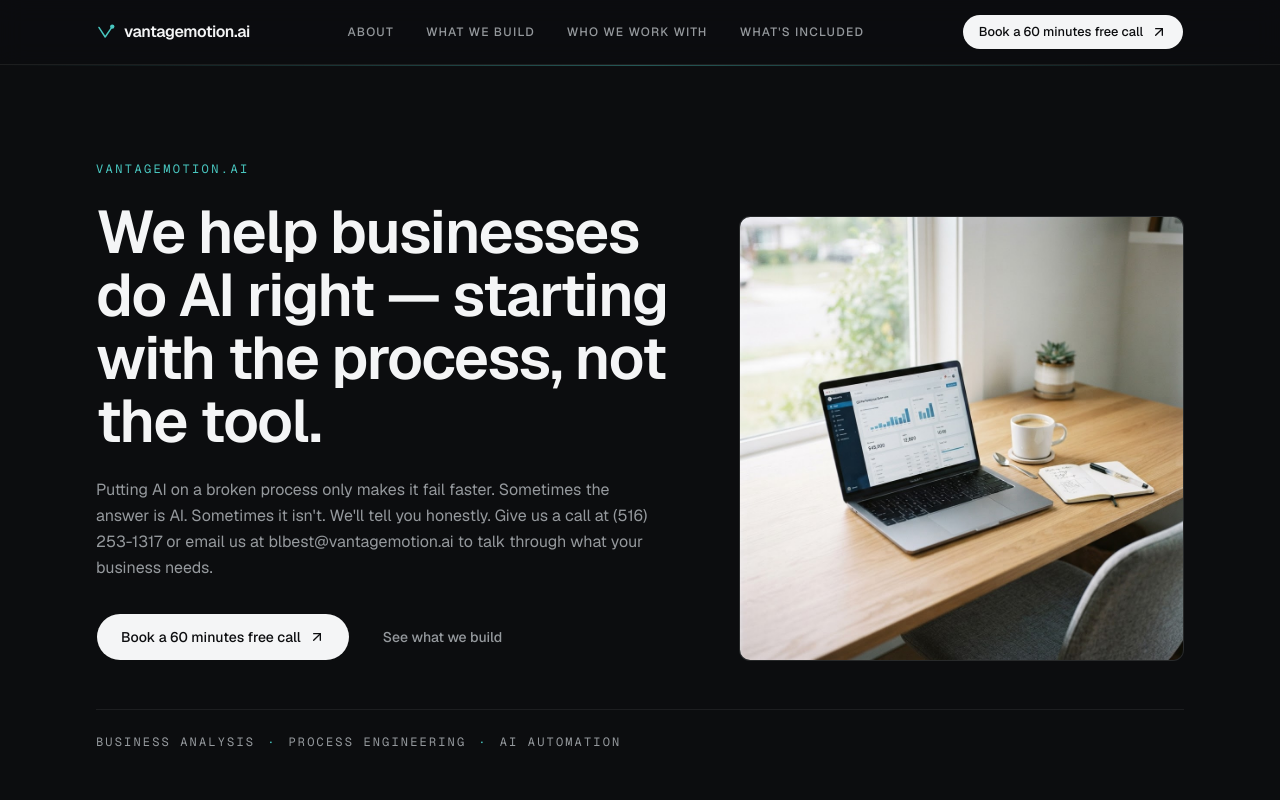
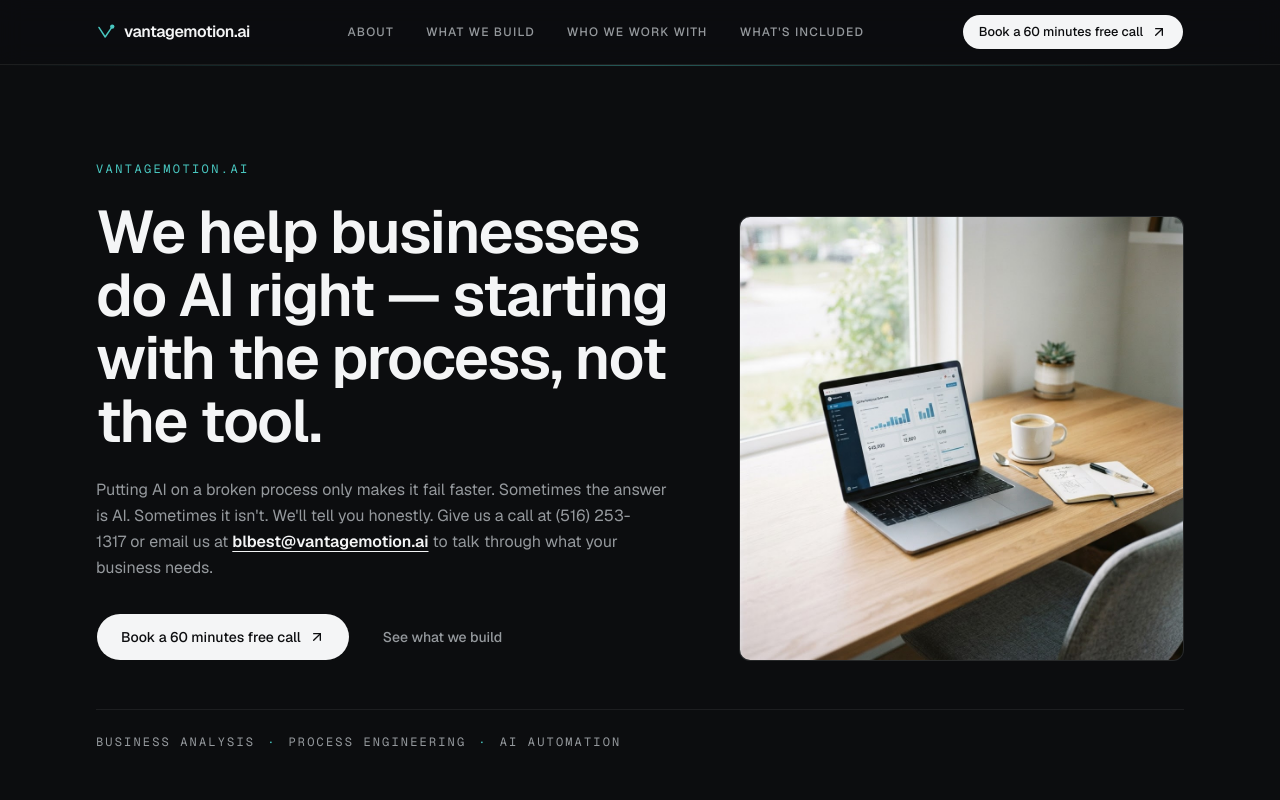
Before and after one commit to fosgate29/azala2, a Next.js app: page / in a window 1280 px wide. Shown: the top 800 px of the page. Built offline with nearby package versions, Linux system fonts and the light colour scheme.

Commit message:
Make hero email bold and clickable

```diff
--- a/components/hero-section.tsx
+++ b/components/hero-section.tsx
@@ -23,8 +23,16 @@ export function HeroSection() {
             </h1>
             <p className="mt-6 max-w-xl text-pretty leading-relaxed text-muted-foreground">
               Putting AI on a broken process only makes it fail faster. Sometimes the
-              answer is AI. Sometimes it isn&apos;t. We&apos;ll tell you honestly. Give us a call at (516) 253-1317 or email us at
-              blbest@vantagemotion.ai to talk through what your business needs.
+              answer is AI. Sometimes it isn&apos;t. We&apos;ll tell you honestly. Give us a call at (516) 253-1317 or email us at{" "}
+              <strong>
+                <a
+                  href="mailto:blbest@vantagemotion.ai"
+                  className="font-semibold text-foreground underline underline-offset-4"
+                >
+                  blbest@vantagemotion.ai
+                </a>
+              </strong>{" "}
+              to talk through what your business needs.
             </p>
 
             <div className="mt-8 flex flex-wrap items-center gap-3">
```
